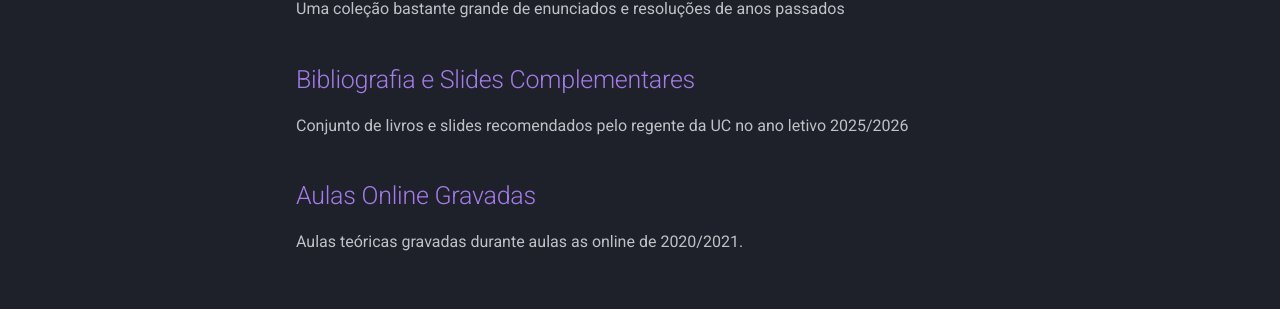
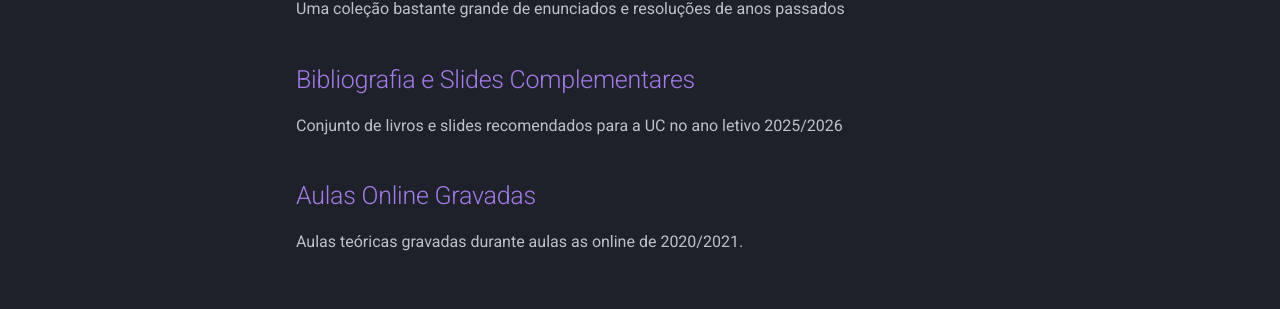
Before and after one commit to eduardo106919/LEI-Material-Estudo, an MkDocs documentation site: the page built from docs/SD/README.md, in a window 1280 px wide. Shown: the part 393-702 px from the top of the page. Built offline with MkDocs 1.6.1 and Material for MkDocs 9.7.7, drawn with Linux system fonts in a browser that asks for light colours.

```diff
--- a/docs/SD/README.md
+++ b/docs/SD/README.md
@@ -8,8 +8,8 @@ Conjunto de slides usados na aulas teóricas da UC no ano letivo 2025/2026
 ## [Testes e Exames](Testes%20e%20Exames/README.md)
 Uma coleção bastante grande de enunciados e resoluções de anos passados
 
-## [Bibliografia e Slides Complementares](Bibliografia/README.md)
-Conjunto de livros e slides recomendados pelo regente da UC no ano letivo 2025/2026
+## [Bibliografia e Slides Complementares](Bibliografia.md)
+Conjunto de livros e slides recomendados para a UC no ano letivo 2025/2026
 
 ## [Aulas Online Gravadas](Aulas_Gravadas.md)
 Aulas teóricas gravadas durante aulas as online de 2020/2021.
```
Also changed, not shown: docs/IPM/Bibliografia.md (added, +8 -0 lines), docs/SD/Bibliografia.md (renamed from docs/SD/Bibliografia/README.md, +1 -1 lines).
